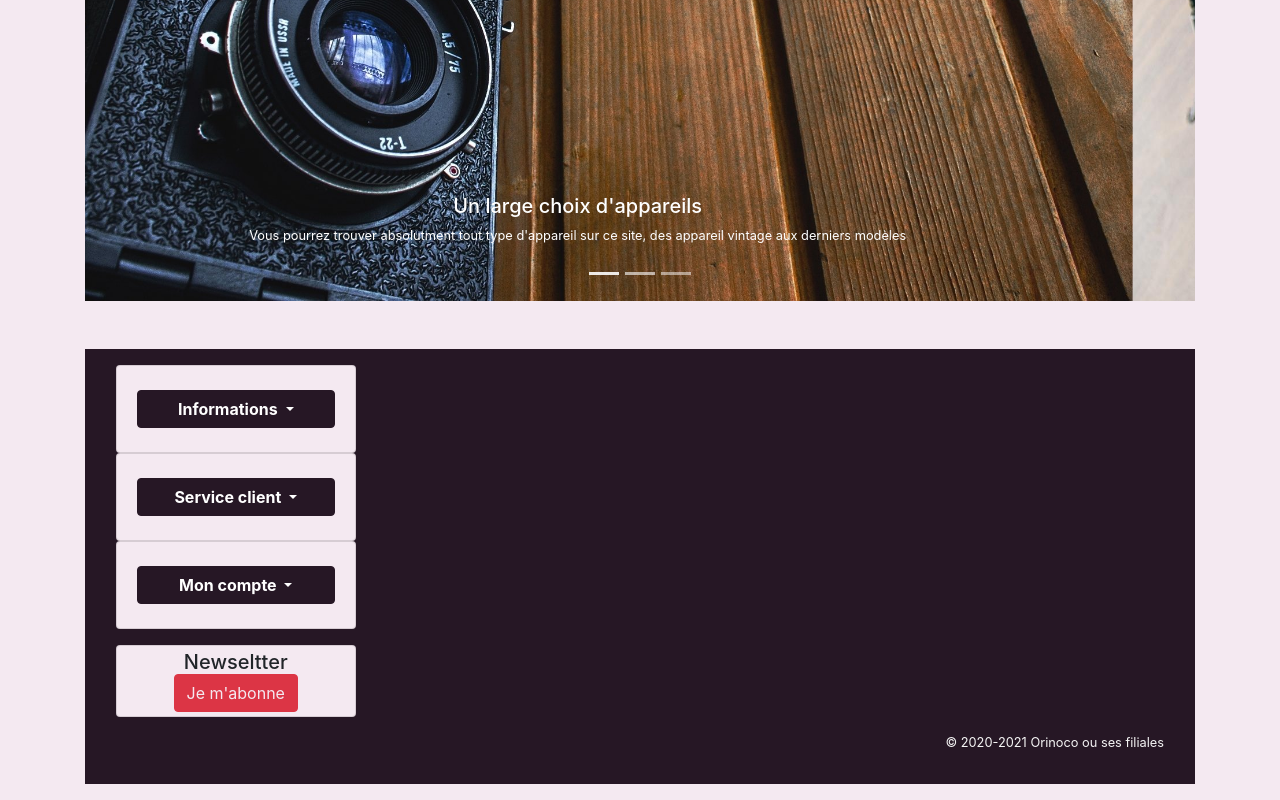
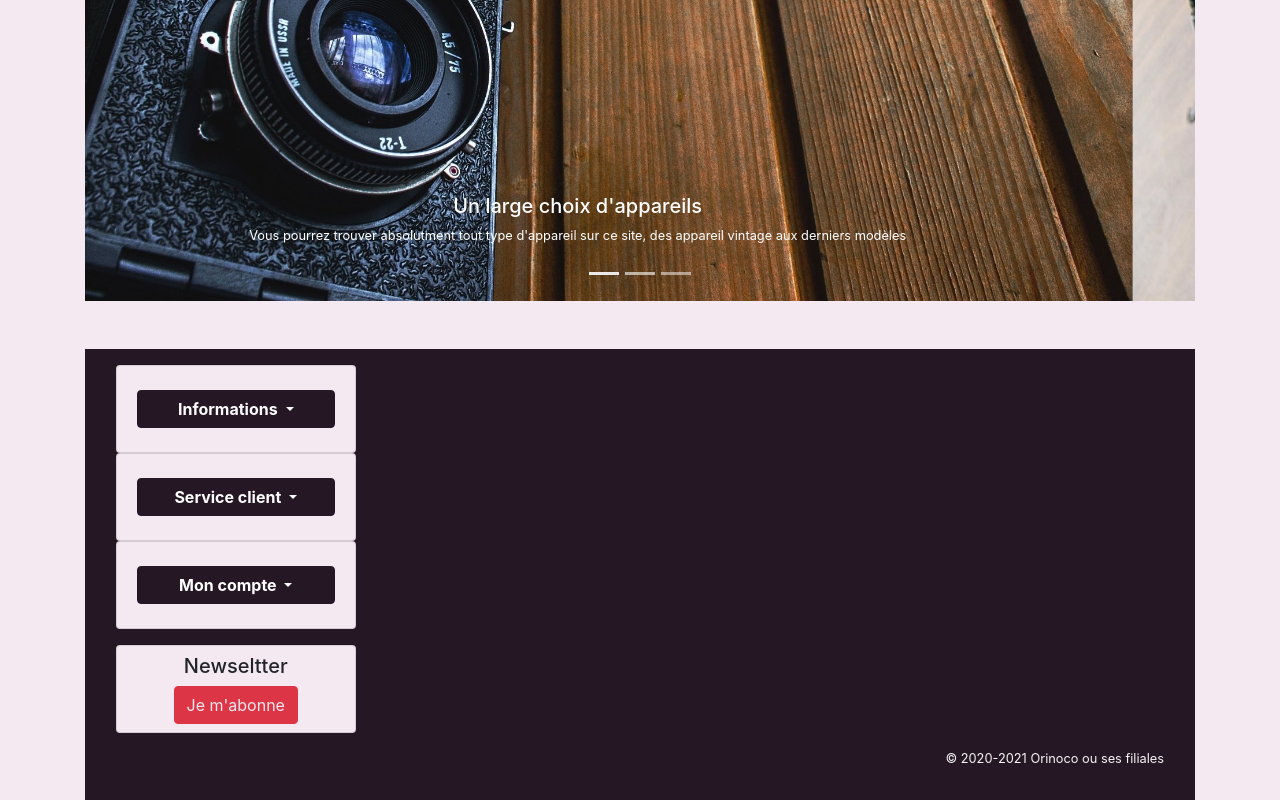
Before and after one commit to andygarcia06/Oripictures-By-Orinoco, a plain HTML site: page index.html in a window 1280 px wide. Shown: the part 511-1311 px from the top of the page. Drawn offline with nearby package versions, Linux system fonts and the light colour scheme; files whose address does not match are found by name; a web font is replaced by a local one.

Commit message:
correction du fichier index.html

```diff
--- a/index.html
+++ b/index.html
@@ -153,7 +153,6 @@
                 </div>
               </div>
             </div>
-          </div>
 
 
             <div class="col-xl-3">
@@ -162,7 +161,7 @@
                   <button class="btn btn-secondary btn-block dropdown-toggle d-block m-auto card-title font-weight-bold" type="button" id="dropdownMenuButton" data-toggle="dropdown" aria-haspopup="true" aria-expanded="false">
                     Mon compte
                   </button>
-                  <div class="dropdown-menu" aria-labelledby="dropdownMenuButton">
+                  <div class="dropdown-menu dropdown-menu-right" aria-labelledby="dropdownMenuButton">
                     <a class="dropdown-item" href="#">Me Connecter</a>
                     <a class="dropdown-item" href="#">Mes commandes</a>
                     <a class="dropdown-item" href="#">Mes adresses</a>
@@ -170,12 +169,11 @@
                 </div>
               </div>
             </div>
-          </div>
 
           <div class="col-xl-3 my-3">
-            <div class="card h-100 bg-primary py-1">
-              <h5 class="m-auto"> Newseltter</h5>
-              <button class="btn btn-danger  m-auto"> <a href="#">Je m'abonne</a></button>
+            <div class="card h-100 bg-primary py-2">
+              <h5 class="m-auto pb-2"> Newseltter</h5>
+              <button class="btn btn-danger m-auto"> <a href="#">Je m'abonne</a></button>
             </div>
           </div>
 
```
